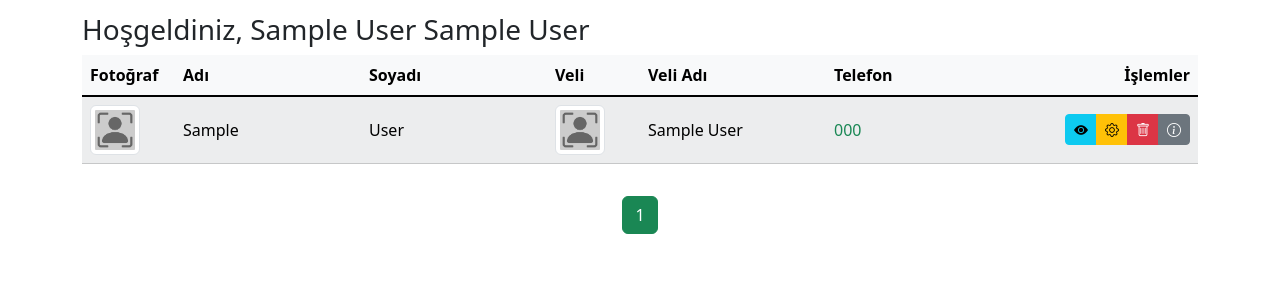
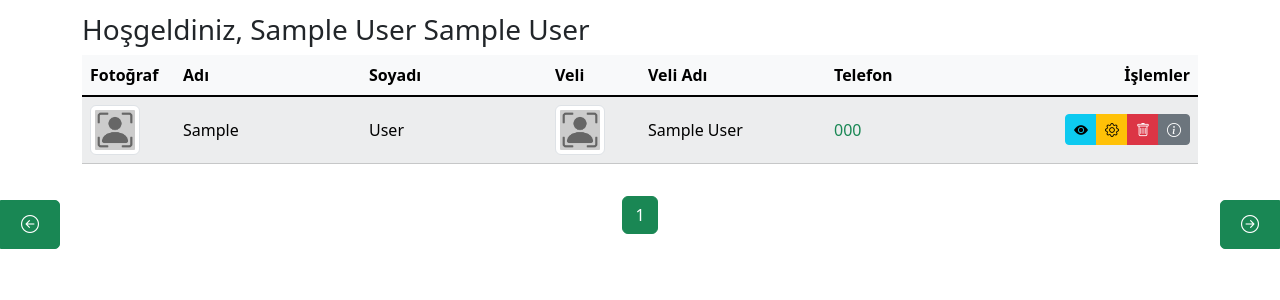
Before and after one commit to mrdicoz/ikihece_OTS_V1, a PHP site: page /pages/dashboard.php in a window 1280 px wide. Shown: the part 200-500 px from the top of the page. Run offline with PHP 8.4, Linux system fonts and the light colour scheme; the visitor is signed in with stand-in values (Sample User, id 1); tables that the repository leaves empty or names only in its code hold one stand-in row (values such as "Sample post"); a stand-in replaces the project's code that opens the database connection; some libraries are stand-ins or nearby versions.

Commit message:
ileri ve geri butonları kuruldu
sayfada geri gitmek ve ileri gitmek için butonlar eklendi

```diff
--- a/includes/footer.php
+++ b/includes/footer.php
@@ -1,5 +1,5 @@
+
 <div class="bos" style=" height: 75px"></div>
-
 </div>
 <script src="https://cdn.jsdelivr.net/npm/bootstrap@5.3.3/dist/js/bootstrap.bundle.min.js" integrity="sha384-YvpcrYf0tY3lHB60NNkmXc5s9fDVZLESaAA55NDzOxhy9GkcIdslK1eN7N6jIeHz" crossorigin="anonymous"></script>
 <script src="/assets/js/scripts.js"></script>
--- a/includes/navbar.php
+++ b/includes/navbar.php
@@ -48,7 +48,9 @@
 </nav>
 
 <!-- İkinci Navbar (Arama ve Filtreleme) -->
+
 <div class="bos" style=" height: 75px"></div>
+<?php if ($_SESSION['role'] == 'admin' || $_SESSION['role'] == 'secretary') { ?>
 <div class="row m-0">
     <nav class="navbar navbar-expand-lg bg-body-tertiary">
         <div class="container">
@@ -111,3 +113,54 @@
     </nav>
 </div>
 <?php } ?>
+<?php } ?>
+
+<?php if (basename($_SERVER['PHP_SELF']) !== 'login.php'): ?>
+<div class="navigation-buttons">
+    <a href="javascript:history.back()" class="btn btn-success nav-left-btn">
+        <i class="bi bi-arrow-left-circle"></i>
+    </a>
+    <a href="javascript:history.forward()" class="btn btn-success nav-right-btn">
+        <i class="bi bi-arrow-right-circle"></i>
+    </a>
+</div>
+
+<style>
+.navigation-buttons {
+    position: fixed;
+    top: 50%;
+    left: 0;
+    right: 0;
+    display: flex;
+    justify-content: space-between;
+    align-items: center;
+    width: 100%;
+    z-index: 1000;
+    pointer-events: none;
+}
+
+.nav-right-btn {
+    pointer-events: auto;
+    display: inline-block;
+    padding: 10px 20px;
+    font-size: 18px;
+    border-radius: 5px 0px 0px 5px;
+}
+
+.nav-left-btn {
+    pointer-events: auto;
+    display: inline-block;
+    padding: 10px 20px;
+    font-size: 18px;
+    border-radius: 0px 5px 5px 0px;
+}
+
+.nav-left-btn {
+    margin-left: 0px;
+}
+
+.nav-right-btn {
+    margin-right: 0px;
+}
+</style>
+<?php endif; ?>
```
